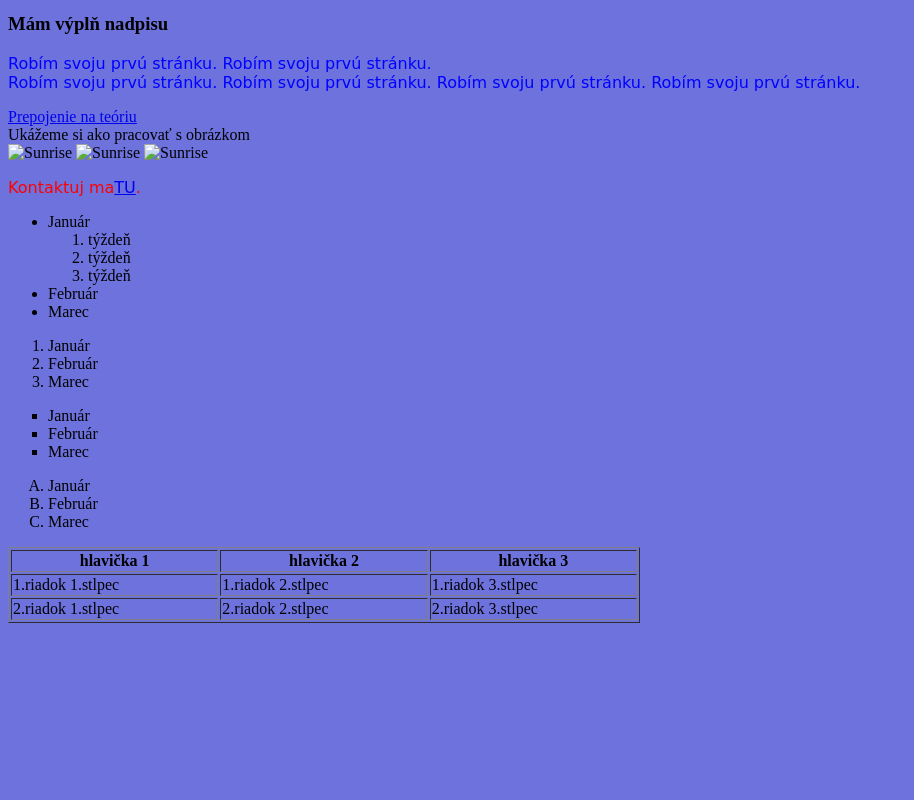
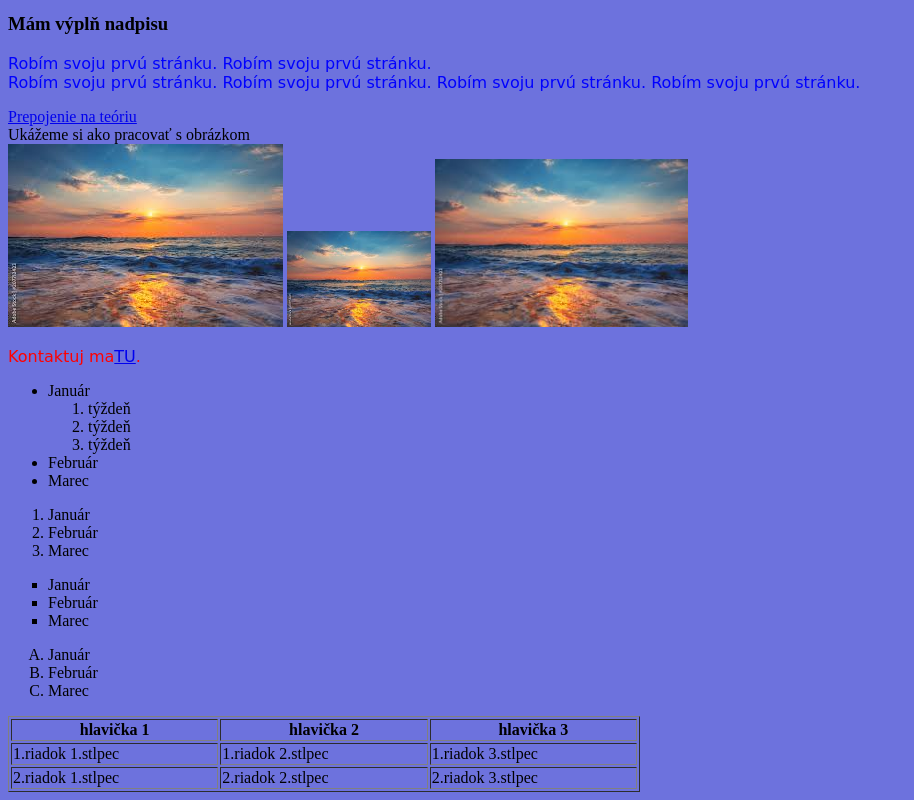
Before and after one commit to HankaMichalcova/myfirstweb, a plain HTML site: page index.html in a window 1280 px wide. Shown: the part 825-1625 px from the top of the page, without its empty margins (0-914 px from the left). Before the commit the page ends 1456 px from the top, so only its background shows below. Drawn offline with Linux system fonts and the light colour scheme.

Commit message:
Update index.html

```diff
--- a/index.html
+++ b/index.html
@@ -48,11 +48,11 @@
 	<a href="http://www.recenzie.com/kody-farieb"> Prepojenie na teóriu</a><br>
 
 	Ukážeme si ako pracovať s obrázkom<br>
-	<img src="images/sunrise.jpg" alt="Sunrise">
+	<img src="obrazky/sunrise.jpg" alt="Sunrise">
 
-	<img src="images/sunrise.jpg" alt="Sunrise" width="144" height"142">
+	<img src="obrazky/sunrise.jpg" alt="Sunrise" width="144" height"142">
 
-	<img src="images/sunrise.jpg" alt="Sunrise" width="20%">
+	<img src="obrazky/sunrise.jpg" alt="Sunrise" width="20%">
 
 
 	<p>Kontaktuj ma<a href="kontakt.html">TU</a>.</p>
```
